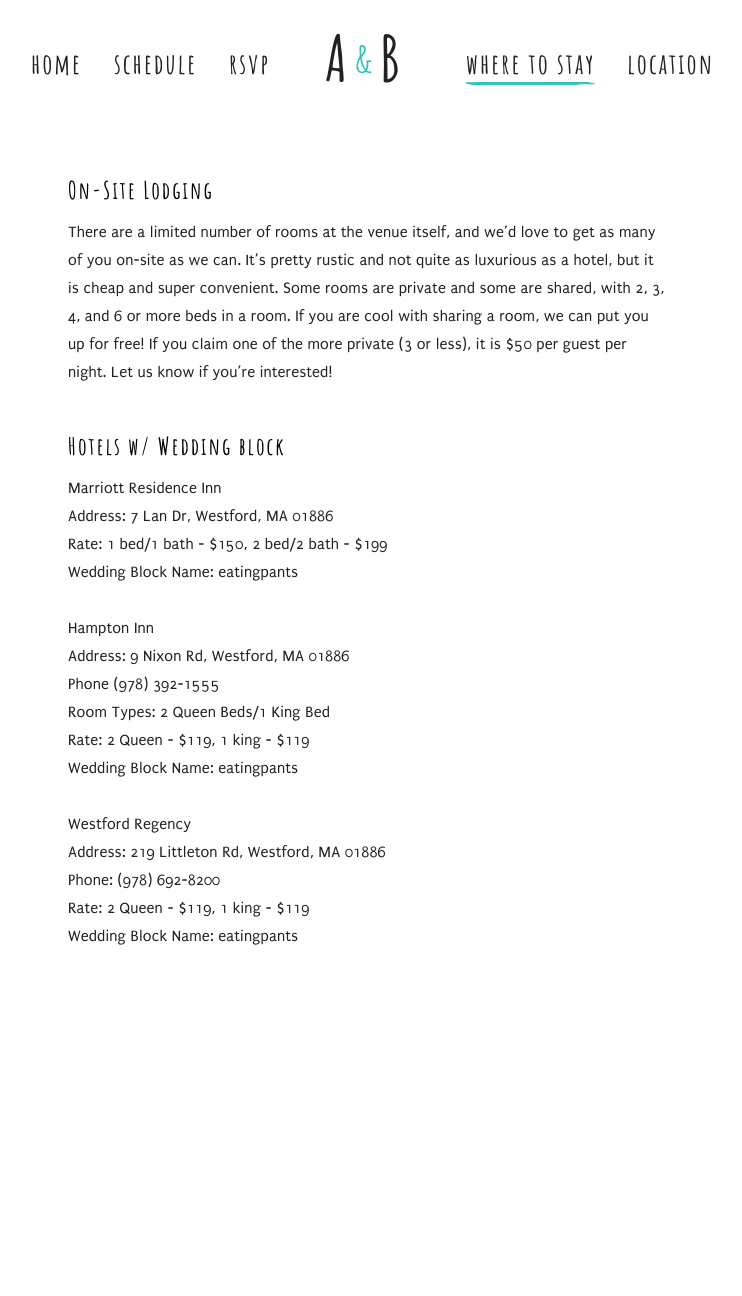
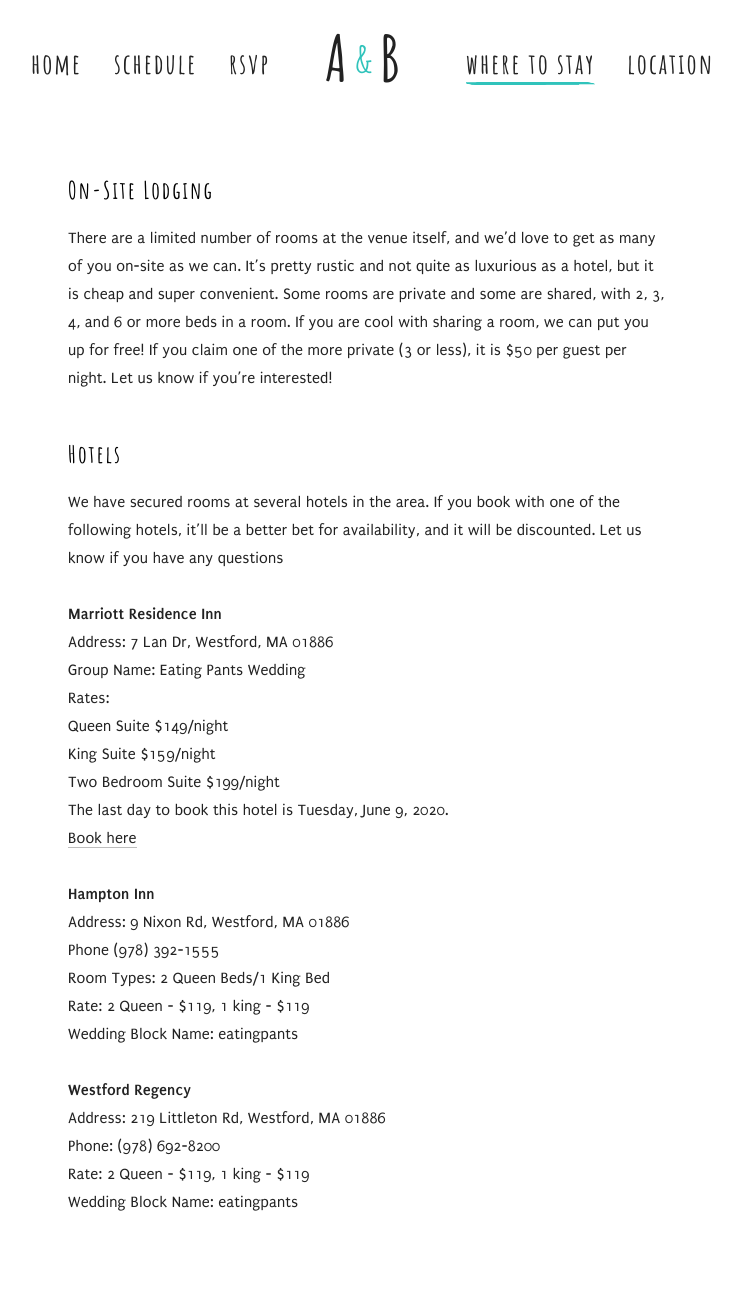
Before and after one commit to andrewfiorillo/andrewandbenna, a PHP site: page /stay in a window 1280 px wide. Shown: the whole page, without its empty margins (272-1014 px from the left). Before the commit the page ends 945 px from the top, so only its background shows below. Run offline with PHP 8.4, Linux system fonts and the light colour scheme.

Commit message:
updated content, adjusted spacing

```diff
--- a/assets/style/style.css
+++ b/assets/style/style.css
@@ -171,9 +171,13 @@ h1, .h1 {
 h2, .h2 {
   font-size: 24px;
   line-height: 40px;
-  margin-top: 40px;
-  margin-bottom: 8px;
+  margin-top: 42px;
+  margin-bottom: 14px;
   display: block;
+}
+
+p {
+  margin-bottom: 28px;
 }
 
 a {
--- a/assets/style/style.scss
+++ b/assets/style/style.scss
@@ -45,10 +45,15 @@ h1, .h1 {
 h2, .h2 {
 	font-size: 24px;
 	line-height: 40px;
-	margin-top: 40px;
-	margin-bottom: 8px;
+	margin-top: 42px;
+	margin-bottom: 14px;
 	display: block;
 }
+
+p {
+	margin-bottom: 28px;
+}
+
 // textarea, input[type=text] {
 // 	+ h2, + .h2 { margin-top: 46px; }
 // }
--- a/stay.php
+++ b/stay.php
@@ -15,21 +15,29 @@
 		<h2>On-Site Lodging</h2>
 		<p>There are a limited number of rooms at the venue itself, and we’d love to get as many of you on-site as we can. It’s pretty rustic and not quite as luxurious as a hotel, but it is cheap and super convenient. Some rooms are private and some are shared, with 2, 3, 4, and 6 or more beds in a room. If you are cool with sharing a room, we can put you up for free! If you claim one of the more private (3 or less), it is $50 per guest per night. Let us know if you’re interested!</p>
 
-		<h2>Hotels w/ Wedding block</h2>
+		<h2>Hotels</h2>
+		<p>We have secured rooms at several hotels in the area. If you book with one of the following hotels, it’ll be a better bet for availability, and it will be discounted. Let us know if you have any questions</p>
 		<p>
-			Marriott Residence Inn<br>
+			<strong>Marriott Residence Inn</strong><br>
 			Address: 7 Lan Dr, Westford, MA 01886<br>
-			Rate: 1 bed/1 bath - $150, 2 bed/2 bath - $199<br>
-			Wedding Block Name: eatingpants<br>
-			<br>
-			Hampton Inn<br>
+			Group Name: Eating Pants Wedding<br>
+			Rates:<br>
+			Queen Suite $149/night<br>
+			King Suite $159/night<br>
+			Two Bedroom Suite $199/night<br>
+			The last day to book this hotel is Tuesday, June 9, 2020.<br>
+			<a href="#">Book here</a><br>
+		</p>
+		<p>
+			<strong>Hampton Inn</strong><br>
 			Address: 9 Nixon Rd, Westford, MA 01886<br>
 			Phone (978) 392-1555<br>
 			Room Types: 2 Queen Beds/1 King Bed<br>
 			Rate: 2 Queen - $119, 1 king - $119<br>
-			Wedding Block Name: eatingpants<br>
-			<br>
-			Westford Regency<br>
+			Wedding Block Name: eatingpants
+		</p>
+		<p>
+			<strong>Westford Regency</strong><br>
 			Address: 219 Littleton Rd, Westford, MA 01886<br>
 			Phone: (978) 692-8200<br>
 			Rate: 2 Queen - $119, 1 king - $119<br>
```
Also changed, not shown: schedule.php (+23 -16 lines), 1 other file.
